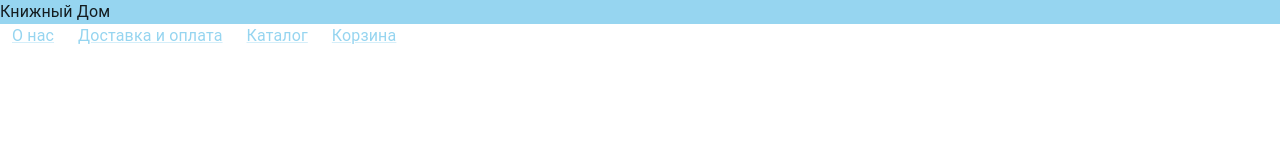
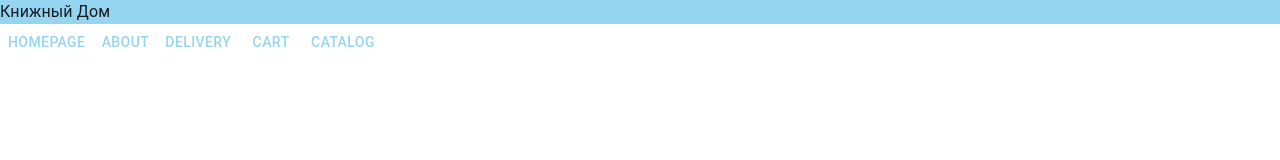
Before and after one commit to gbelonog/ReactProjectsShop, a React (Create React App) app: page / in a window 1280 px wide. Shown: the top 160 px of the page. Built offline with nearby package versions, Linux system fonts and the light colour scheme.

Commit message:
changed header with buttons

```diff
--- a/src/components/Header.js
+++ b/src/components/Header.js
@@ -1,14 +1,21 @@
 import React from 'react';
-import { Box, Link } from "@mui/material";
+import { Box, ListItem, Button} from "@mui/material";
+import { Link } from 'react-router-dom';
 
 export function Header() {
+    const CustomLinkToHomePage = (props) => <Link to={'/'} {...props} />;
+    const CustomLinkToAbout = (props) => <Link to={'/about'} {...props} />;
+    const CustomLinkToDelivery = (props) => <Link to={'/delivery'} {...props} />;
+    const CustomLinkToCart = (props) => <Link to={'/cart'} {...props} />;
+    const CustomLinkToCatalog = (props) => <Link to={'/catalog'} {...props} />;
   return(
       <>
         <Box sx={{ gridArea: 'header', bgcolor: 'primary.main' }}>Книжный Дом</Box>
-        <Link sx={{m: 3}} href="/about">О нас</Link>
-        <Link sx={{m: 3}} href="/delivery">Доставка и оплата</Link>
-        <Link sx={{m: 3}} href="/catalog">Каталог</Link>
-        <Link sx={{m: 3}} href="/cart">Корзина</Link>
+        <Button component={CustomLinkToHomePage}>HomePage</Button>
+        <Button component={CustomLinkToAbout}>About</Button>
+        <Button component={CustomLinkToDelivery}>Delivery</Button>
+        <Button component={CustomLinkToCart}>Cart</Button>
+        <Button component={CustomLinkToCatalog}>Catalog</Button>
       </>
 
   );
```
